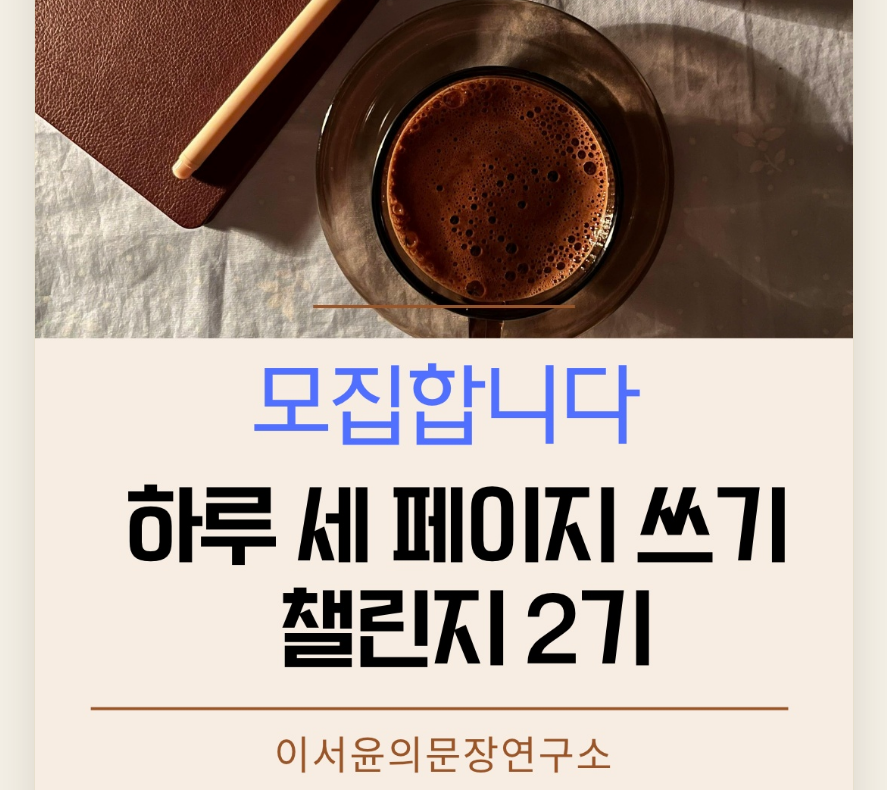
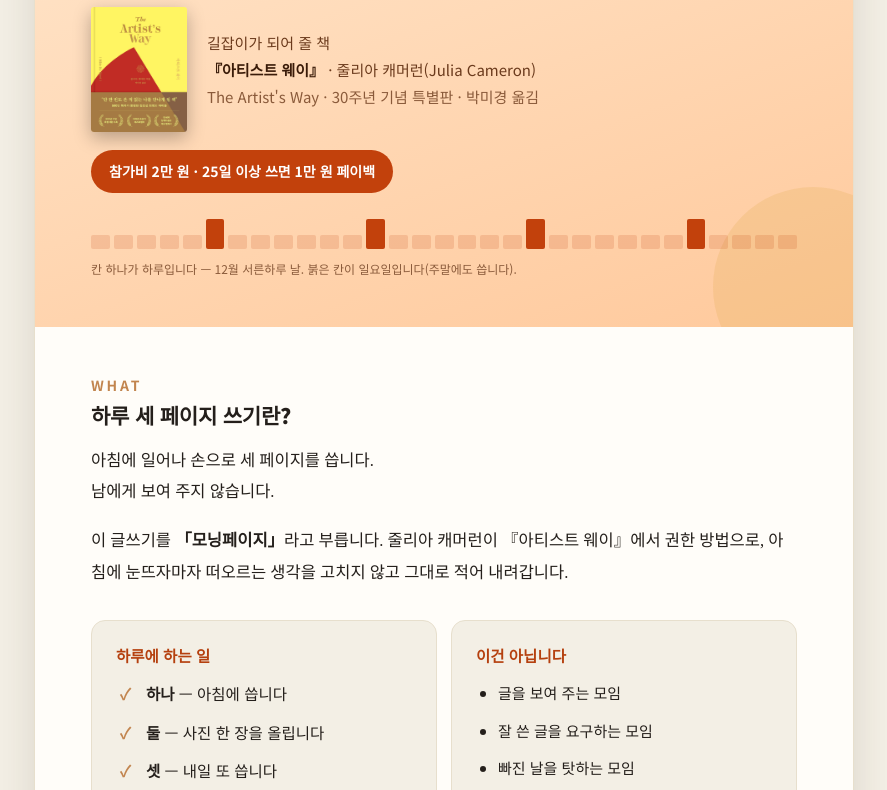
Before and after one commit to outis-books/outis-books.github.io, a plain HTML site: page morning2/index.html in a window 1280 px wide. Shown: the part 246-1036 px from the top of the page, without its empty margins (196-1083 px from the left). Drawn offline with Linux system fonts and the light colour scheme.

Commit message:
morning2 본문 맨 위 그림 빼고 미리보기 그림만
Co-Authored-By: Claude Opus 5.5 <noreply@anthropic.com>

```diff
--- a/morning2/index.html
+++ b/morning2/index.html
@@ -139,7 +139,7 @@ table.pay tr.top td{background:#fbf3e2;}
 @media print{ .sched th{background:#b5400f!important;-webkit-print-color-adjust:exact;print-color-adjust:exact;} }
 @media(max-width:700px){ .sched .wk{width:auto;} .sched .dt{width:auto;white-space:normal;font-size:13px;} .sched th:nth-child(1),.sched th:nth-child(2){width:auto;} .sched{font-size:13px;} table.pay{font-size:13px;} .payback .amt{font-size:18px;} table.pay .real{text-align:left;} }
 .blank{background:#fff3b0;color:#8a5a00;padding:1px 6px;border-radius:4px;font-weight:700}
-</style></head><body><div class="sheet"><img src="card-2.jpg" alt="하루 세 페이지 쓰기 챌린지 2기 모집" style="display:block;width:100%;height:auto;">
+</style></head><body><div class="sheet">
 
 <div class="hero">
   <div class="kicker">하루 세 페이지 쓰기 챌린지 · 2기 모집</div>
```
